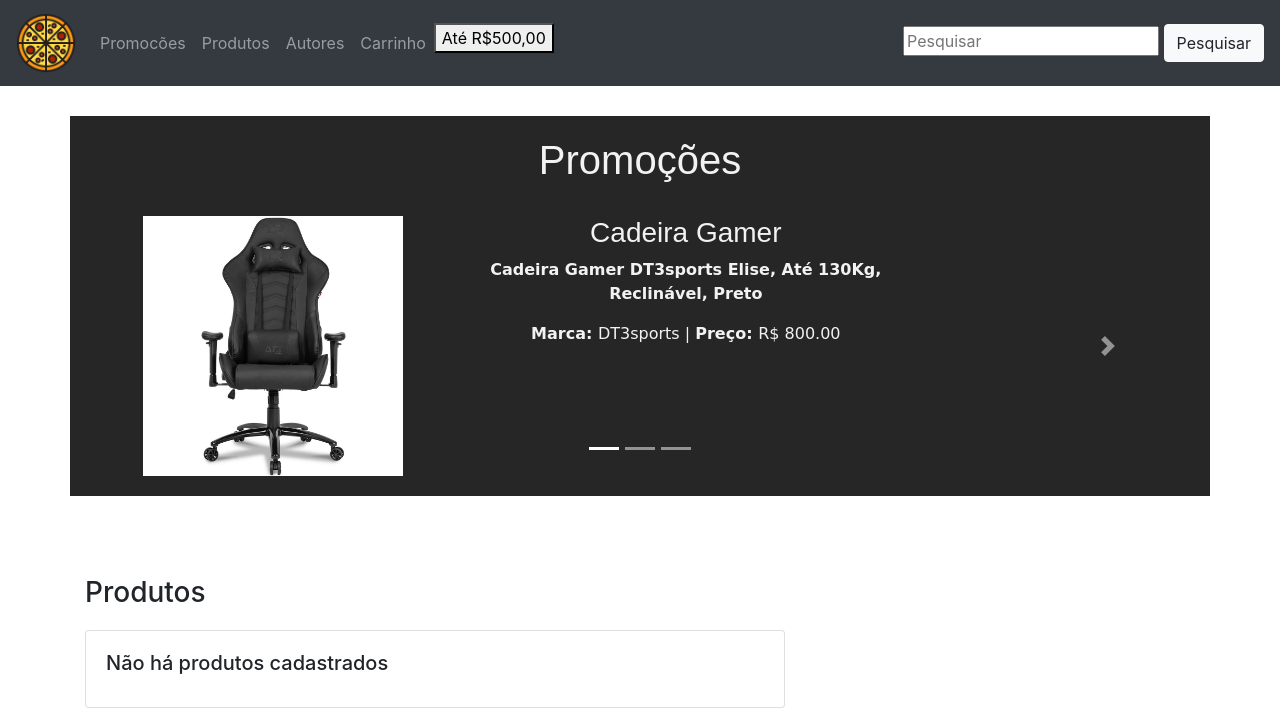
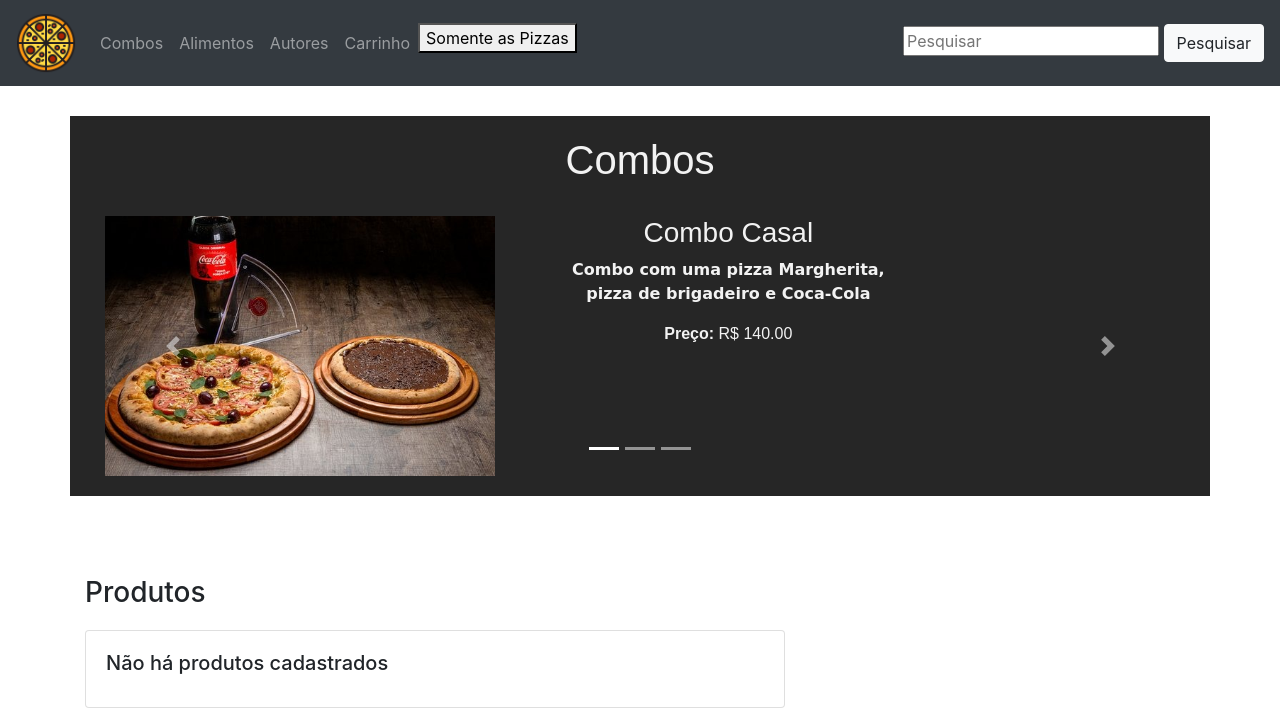
Before and after one commit to JorgeHiroki/Pizzaria, a PHP site: page /loja.php in a window 1280 px wide. Shown: the top 716 px of the page. Run offline with PHP 8.4, Linux system fonts and the light colour scheme; the visitor is signed in with stand-in values (Sample User, id 1); data that the repository does not hold is empty; some libraries are stand-ins or nearby versions.

Commit message:
Atualizações nas promos

```diff
--- a/Pizzaria/Pizza/loja.css
+++ b/Pizzaria/Pizza/loja.css
@@ -59,6 +59,9 @@ iframe{
     margin-left: 150px;
 }
 
+.combo1 {
+    padding-left: 100px;
+}
 
 .checked {
     color: orange;
--- a/Pizzaria/Pizza/loja.php
+++ b/Pizzaria/Pizza/loja.php
@@ -25,7 +25,7 @@ $hideen = 0;
     <meta http-equiv="X-UA-Compatible" content="IE=edge">
     <meta name="viewport" content="width=device-width, initial-scale=1.0">
     <meta lang="PT-BR">
-    <title>Loja de Informática</title>
+    <title>Pizzaria Felipe Massas</title>
     <link rel="sortcut icon" href="Imagens/logo_loja.png" type="image/png" />
     <link rel="stylesheet" href="https://stackpath.bootstrapcdn.com/bootstrap/4.5.2/css/bootstrap.min.css" integrity="sha384-JcKb8q3iqJ61gNV9KGb8thSsNjpSL0n8PARn9HuZOnIxN0hoP+VmmDGMN5t9UJ0Z" crossorigin="anonymous">
     <link rel="stylesheet" href="https://use.fontawesome.com/releases/v5.14.0/css/all.css" integrity="sha384-HzLeBuhoNPvSl5KYnjx0BT+WB0QEEqLprO+NBkkk5gbc67FTaL7XIGa2w1L0Xbgc" crossorigin="anonymous">
@@ -43,10 +43,10 @@ $hideen = 0;
         <div class="collapse navbar-collapse" id="collapsibleNavbar">
             <ul class="navbar-nav">
                 <li class="nav-item">
-                    <a class="nav-link" href="#carrossel">Promocões</a>
+                    <a class="nav-link" href="#carrossel">Combos</a>
                 </li>
                 <li class="nav-item">
-                    <a class="nav-link" href="#inferior">Produtos</a>
+                    <a class="nav-link" href="#inferior">Alimentos</a>
                 </li>
                 <li class="nav-item">
                     <a class="nav-link" href="#Autores">Autores</a>
@@ -55,7 +55,7 @@ $hideen = 0;
                     <a class="nav-link" href="carrinho.php">Carrinho</a>
                 </li>
                 <form action="" method="post">
-                    <button name=ofertas class="ofertas" type="submit"><i class="fa-sharp fa-solid fa-cart-shopping"></i>Até R$500,00</button>
+                    <button name=ofertas class="ofertas" type="submit"><i class="fa-sharp fa-solid fa-cart-shopping"></i>Somente as Pizzas</button>
                 </form>
             </ul>
         </div>
@@ -85,7 +85,7 @@ $hideen = 0;
             <div class="container" id="lancamentos">
                 <div class="row">
                     <div class="col-12">
-                        <h1>Promoções</h1>
+                        <h1>Combos</h1>
                         <br />
                     </div>
                     <div class="col-12">
@@ -100,12 +100,12 @@ $hideen = 0;
                                     <div class="container">
                                         <div class="row">
                                             <div class="col-md-4">
-                                                <img src="Imagens/cadeira.jpg" height="260">
+                                                <img src="Imagens/comboCasal.jpg" height="260">
                                             </div>
-                                            <div class="col-xl-5 col-12" id="textocarrossel">
-                                                <h3>Cadeira Gamer</h3>
-                                                <p><b>Cadeira Gamer DT3sports Elise, Até 130Kg, Reclinável, Preto</b></p>
-                                                <p><b>Marca: </b>DT3sports | <b>Preço: </b>R$ 800.00</p>
+                                            <div class="col-xl-5 col-12 combo1" id="textocarrossel">
+                                                <h3>Combo Casal</h3>
+                                                <p><b>Combo com uma pizza Margherita, pizza de brigadeiro e Coca-Cola</b></p>
+                                                <b>Preço: </b>R$ 140.00</p>
                                             </div>
                                         </div>
                                     </div>
@@ -194,7 +194,6 @@ $hideen = 0;
                                             <h5 class="card-title"><?php echo $dados['Nome']; ?></h5>
 
                                             <p class="card-text"><?php echo $dados['Descricao']; ?></p>
-                                            <p class="card-text">Marca: <?php echo $dados['Marca']; ?></p>
                                             <p class="card-text">Tipo: <?php echo $dados['Tipo']; ?></p>
                                             <p class="card-text">R$<?php echo $dados['Preco']; ?></p>
 
@@ -245,7 +244,7 @@ $hideen = 0;
     } //pesquisa sendo feita
     else {
         $pesquisa = $mysqli->real_escape_string($_GET['busca']);
-        $sql_pesquisa = "SELECT  * FROM PRODUTO WHERE Nome like '%$pesquisa%' or Descricao like '%$pesquisa%' or Tipo like '%$pesquisa%' or Marca like '%$pesquisa%'";
+        $sql_pesquisa = "SELECT  * FROM PRODUTO WHERE Nome like '%$pesquisa%' or Descricao like '%$pesquisa%' or Tipo like '%$pesquisa%'";
         //$sql_pesquisa = "SELECT ID,Imagem, Nome, Descricao, Marca, Tipo, Preco FROM PRODUTO Group by Tipo Having Nome like '%$pesquisa%' or Descricao like '%$pesquisa%' or Tipo like '%$pesquisa%' or Marca like '%$pesquisa%'";
         $sql_query_pesquisa = $mysqli->query($sql_pesquisa) or die("ERRO AO CONSULTAR" . $mysqli->error);
         if ($sql_query_pesquisa->num_rows == 0) {
@@ -273,7 +272,6 @@ $hideen = 0;
                                 <h5 class="card-title"><?php echo $dados['Nome']; ?></h5>
 
                                 <p class="card-text"><?php echo $dados['Descricao']; ?></p>
-                                <p class="card-text">Marca: <?php echo $dados['Marca']; ?></p>
                                 <p class="card-text">Tipo: <?php echo $dados['Tipo']; ?></p>
                                 <p class="card-text">R$<?php echo $dados['Preco']; ?></p>
                                 <form action="" method="post">
```
Also changed, not shown: Pizzaria/Pizza/Imagens/comboCasal.jpg (added).
